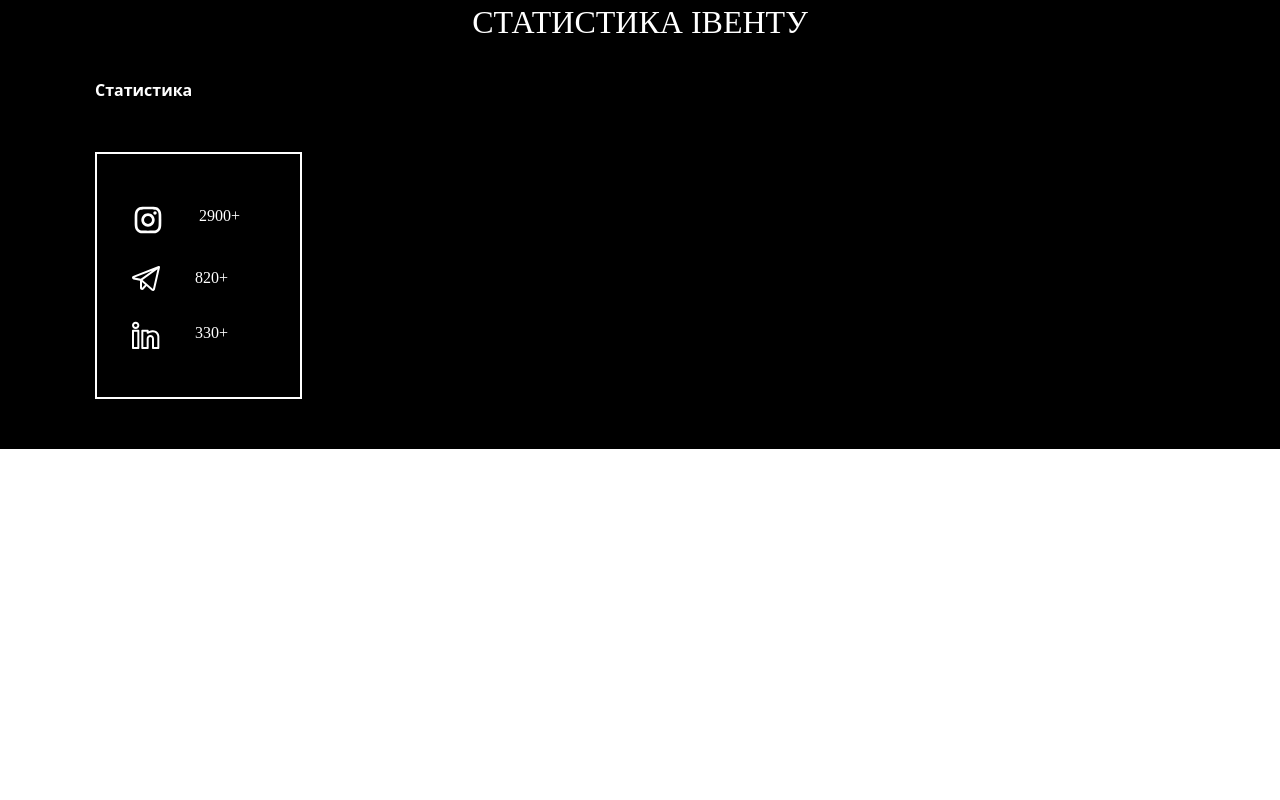
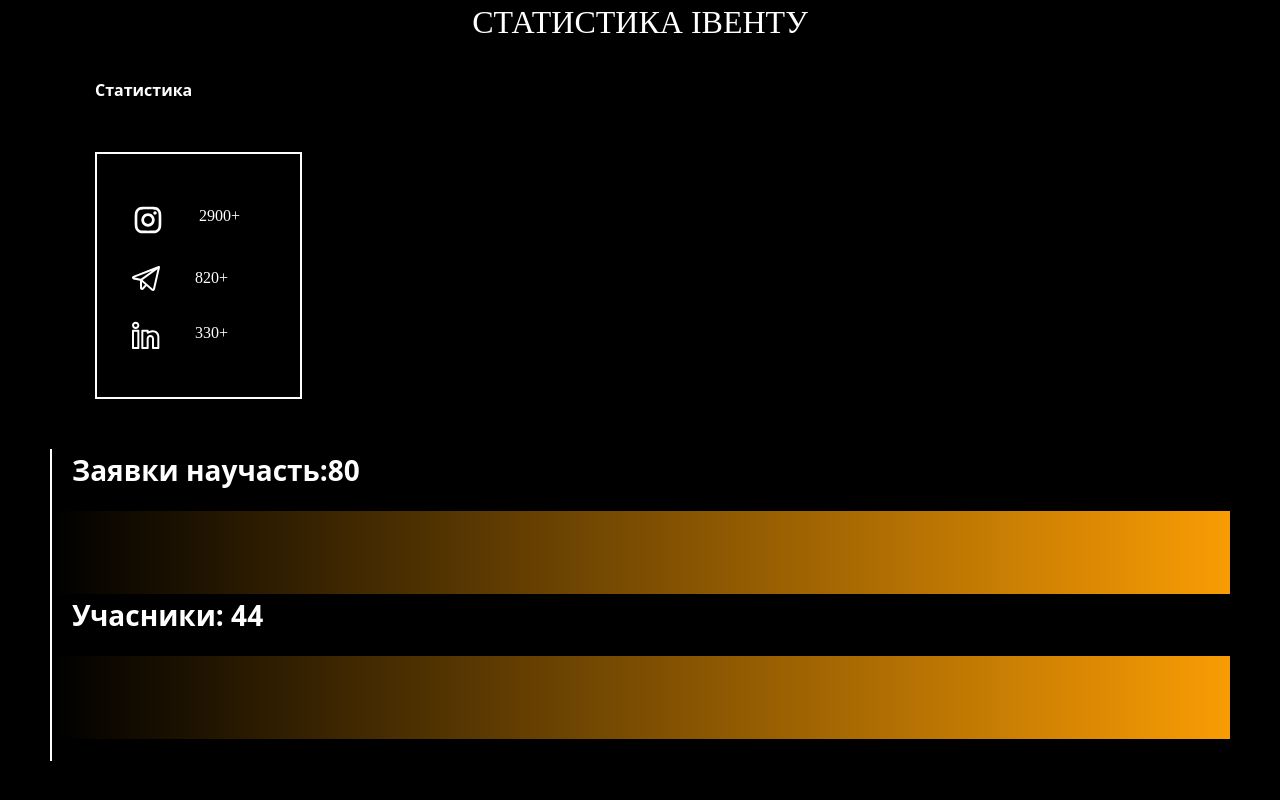
Before and after one commit to BESTLviv/bec-2024-partnership, a React (Vite) app: page / in a window 1280 px wide. Shown: the part 3283-4083 px from the top of the page. Before the commit the page ends 3732 px from the top, so only its background shows below. Built offline with nearby package versions, Linux system fonts and the light colour scheme; a web font is replaced by a local one.

Commit message:
until portret

```diff
--- a/src/components/Statistics.jsx
+++ b/src/components/Statistics.jsx
@@ -2,9 +2,9 @@ import Title from "./Title";
 import { SOCIALS } from "../data";
 export default function Statistics() {
     return (
-        <div className="p-[50px] text-white">
+        <div className="p-[50px] text-white mb-[160px]">
             <Title className="px-[20px]">СТАТИСТИКА ІВЕНТУ</Title>
-            <div className="px-[45px]">
+            <div className="px-[45px] mb-[50px]">
                 <p className=" mb-[50px] font-bold text-2xl">Статистика</p>
                 <div className="h-[247px] w-[207px] border-solid border-2 border-white">
                     <ol className=" mx-[35px] my-[50px]">
@@ -12,7 +12,16 @@ export default function Statistics() {
                     </ol>
                 </div>
             </div>
-            <div></div>
+            <div className=" h-[311.5px]  border-solid border-l-2 border-white flex flex-col text-[28px] font-bold">
+                <div className="">
+                    <p className="ml-5 mb-5">Заявки научасть:80</p>
+                    <div className="h-[83px] w-full bg-custom-gradient"></div>
+                </div>
+                <div className="pb-[40px]">
+                    <p className="ml-5 mb-5">Учасники: 44</p>
+                    <div className="h-[83px] w-full bg-custom-gradient"></div>
+                </div>
+            </div>
         </div>
     );
 }
--- a/src/output.css
+++ b/src/output.css
@@ -572,14 +572,14 @@ video {
   z-index: -10;
 }
 
+.mx-\[35px\]{
+  margin-left: 35px;
+  margin-right: 35px;
+}
+
 .mx-\[50px\]{
   margin-left: 50px;
   margin-right: 50px;
-}
-
-.mx-\[35px\]{
-  margin-left: 35px;
-  margin-right: 35px;
 }
 
 .my-\[50px\]{
@@ -593,6 +593,10 @@ video {
 
 .mb-3{
   margin-bottom: 0.75rem;
+}
+
+.mb-5{
+  margin-bottom: 1.25rem;
 }
 
 .mb-\[165px\]{
@@ -615,8 +619,16 @@ video {
   margin-bottom: 40px;
 }
 
+.mb-\[50px\]{
+  margin-bottom: 50px;
+}
+
 .mb-\[60px\]{
   margin-bottom: 60px;
+}
+
+.ml-5{
+  margin-left: 1.25rem;
 }
 
 .mt-\[27px\]{
@@ -627,8 +639,8 @@ video {
   margin-top: 75px;
 }
 
-.mb-\[50px\]{
-  margin-bottom: 50px;
+.mb-\[160px\]{
+  margin-bottom: 160px;
 }
 
 .block{
@@ -647,12 +659,24 @@ video {
   height: 0.125rem;
 }
 
+.h-\[247px\]{
+  height: 247px;
+}
+
+.h-\[311\.5px\]{
+  height: 311.5px;
+}
+
 .h-\[46px\]{
   height: 46px;
 }
 
 .h-\[53px\]{
   height: 53px;
+}
+
+.h-\[83px\]{
+  height: 83px;
 }
 
 .h-full{
@@ -663,28 +687,20 @@ video {
   height: 100vh;
 }
 
-.h-\[207px\]{
-  height: 207px;
-}
-
-.h-\[247px\]{
-  height: 247px;
-}
-
 .w-7{
   width: 1.75rem;
 }
 
+.w-\[207px\]{
+  width: 207px;
+}
+
+.w-\[288px\]{
+  width: 288px;
+}
+
 .w-full{
   width: 100%;
-}
-
-.w-\[247px\]{
-  width: 247px;
-}
-
-.w-\[207px\]{
-  width: 207px;
 }
 
 .min-w-\[53px\]{
@@ -743,6 +759,10 @@ video {
   border-width: 2px;
 }
 
+.border-l-2{
+  border-left-width: 2px;
+}
+
 .border-solid{
   border-style: solid;
 }
@@ -781,6 +801,10 @@ video {
   --tw-bg-opacity: 0.1;
 }
 
+.bg-custom-gradient{
+  background-image: linear-gradient(-90deg, #F99C04 0%, #000000 100%);
+}
+
 .object-cover{
   -o-object-fit: cover;
      object-fit: cover;
@@ -794,16 +818,17 @@ video {
   padding: 10px;
 }
 
-.p-\[20px\]{
-  padding: 20px;
-}
-
 .p-\[25px\]{
   padding: 25px;
 }
 
 .p-\[50px\]{
   padding: 50px;
+}
+
+.px-\[20px\]{
+  padding-left: 20px;
+  padding-right: 20px;
 }
 
 .px-\[25px\]{
@@ -826,17 +851,16 @@ video {
   padding-bottom: 10px;
 }
 
-.px-\[20px\]{
-  padding-left: 20px;
-  padding-right: 20px;
-}
-
 .pt-\[160px\]{
   padding-top: 160px;
 }
 
 .pt-\[20px\]{
   padding-top: 20px;
+}
+
+.pb-\[40px\]{
+  padding-bottom: 40px;
 }
 
 .text-center{
--- a/tailwind.config.js
+++ b/tailwind.config.js
@@ -8,6 +8,7 @@ module.exports = {
       backgroundImage: {
         'full-screen': "url('../assets/full-screen.png')",
         'footer-texture': "url('/img/footer-texture.png')",
+        'custom-gradient': 'linear-gradient(-90deg, #F99C04 0%, #000000 100%)',
       },
       colors: {
         customOrange: 'rgb(249, 156, 4)',
```
